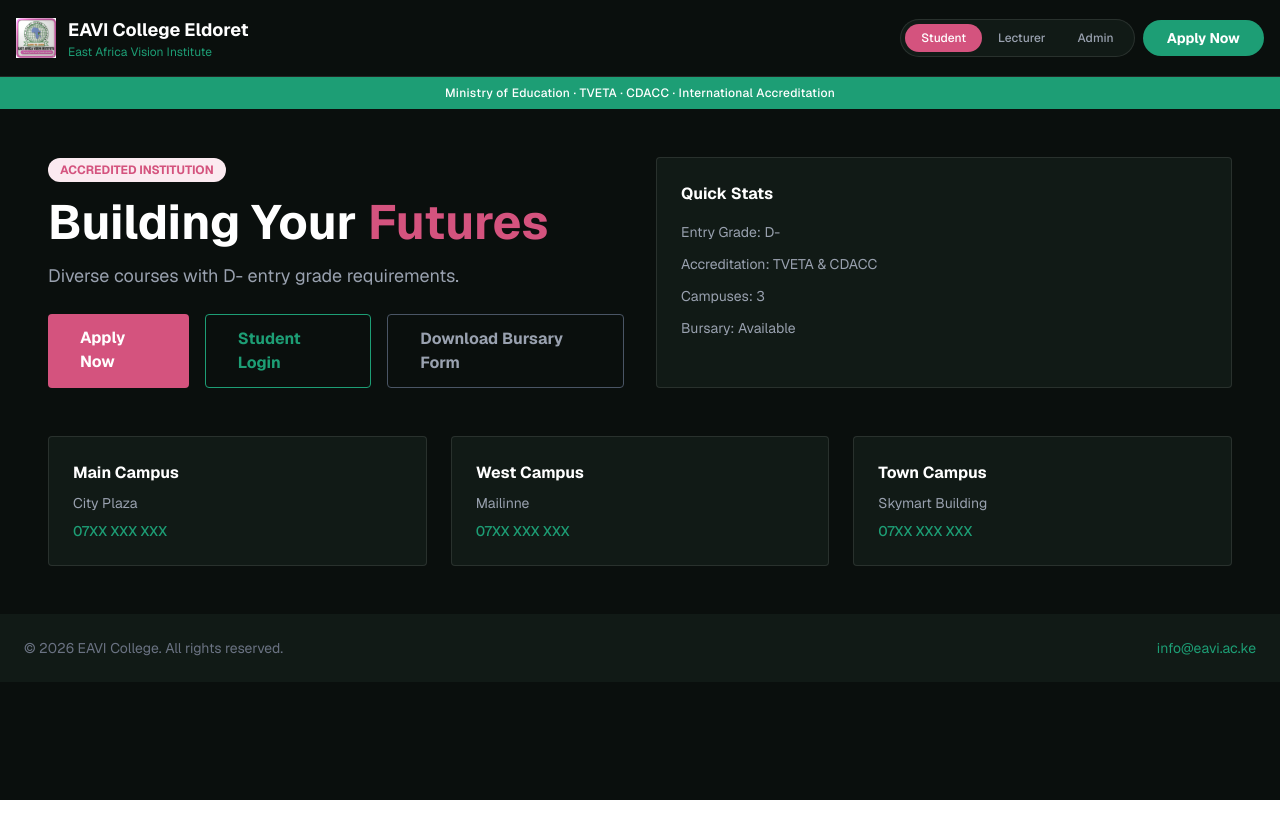
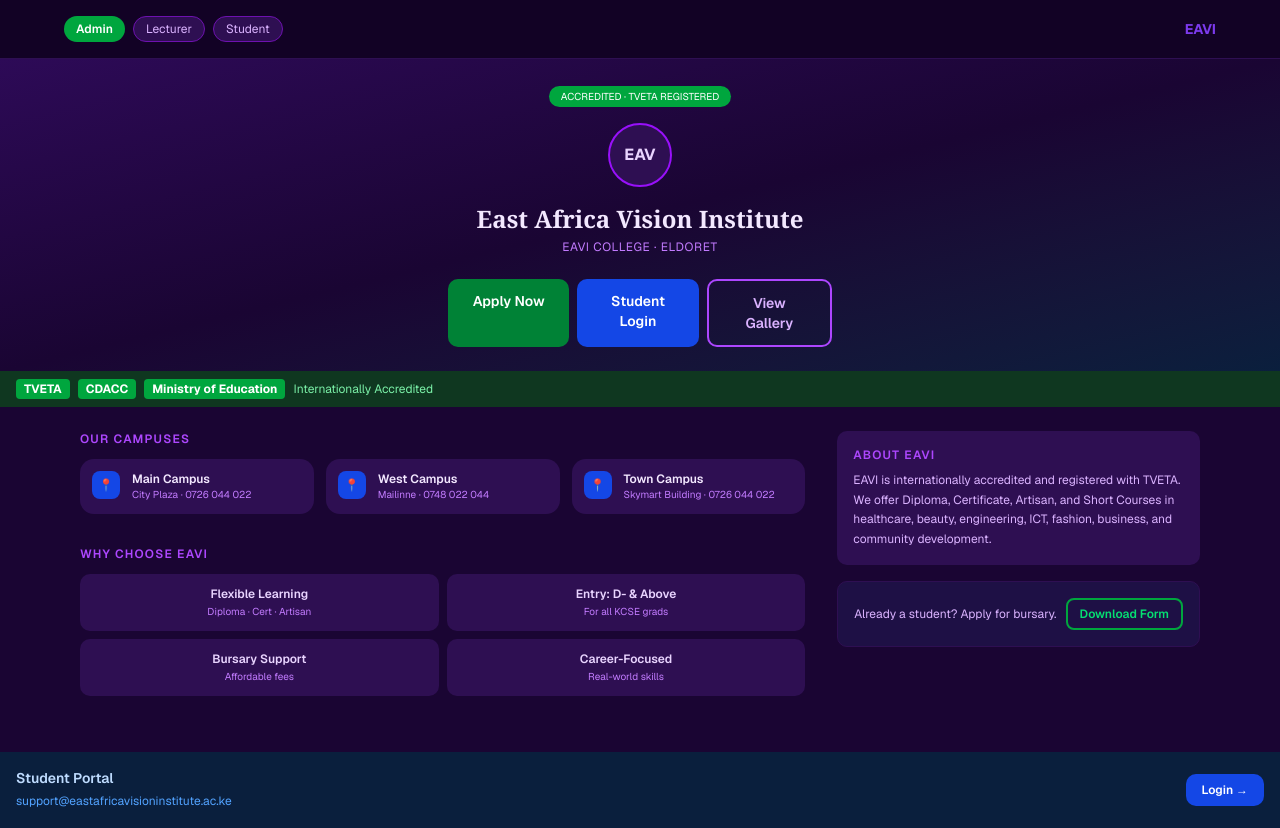
Before and after one commit to braxton0054/eavi.eavii, a Next.js app: page / in a window 1280 px wide. Before the commit the page ends 800 px from the top, so only its background shows below. Built offline with nearby package versions, Linux system fonts and the light colour scheme.

Commit message:
feat: redesign landing page to purple institutional aesthetic

```diff
--- a/app/page.tsx
+++ b/app/page.tsx
@@ -1,85 +1,102 @@
 import Link from 'next/link';
 import Image from 'next/image';
 
-const Navbar = () => (
-  <nav className="flex items-center justify-between p-4 border-b border-white/10 bg-[#0a0f0d]">
-    <div className="flex items-center gap-3">
-      <Image src="/logo.webp" alt="Logo" width={40} height={40} />
-      <div>
-        <h1 className="text-white font-bold text-lg">EAVI College Eldoret</h1>
-        <p className="text-[#1D9E75] text-xs">East Africa Vision Institute</p>
+export default function LandingPage() {
+  return (
+    <div className="min-h-screen bg-[#1a0533] font-sans text-[#f3e8ff]">
+      {/* Top Nav */}
+      <nav className="bg-[#120225] border-b border-[#2e0f52] p-4">
+        <div className="max-w-6xl mx-auto flex items-center justify-between">
+          <div className="flex gap-2">
+            <button className="bg-green-600 text-white rounded-full px-3 py-1 text-xs font-semibold">Admin</button>
+            <button className="bg-[#2e0f52] text-purple-300 border border-purple-800 rounded-full px-3 py-1 text-xs">Lecturer</button>
+            <button className="bg-[#2e0f52] text-purple-300 border border-purple-800 rounded-full px-3 py-1 text-xs">Student</button>
+          </div>
+          <div className="text-[#7c3aed] font-bold text-sm">EAVI</div>
+        </div>
+      </nav>
+
+      {/* Hero */}
+      <header className="bg-gradient-to-br from-[#2d0a57] via-[#1a0533] to-[#0a1f3d] p-6 text-center">
+        <div className="max-w-sm mx-auto">
+          <span className="bg-green-600 text-white text-[10px] uppercase px-3 py-1 rounded-full">Accredited · TVETA Registered</span>
+          <div className="w-16 h-16 bg-[#2e0f52] border-2 border-purple-600 rounded-full flex items-center justify-center mx-auto my-4 text-purple-200 font-bold">EAV</div>
+          <h1 className="font-serif text-2xl font-bold mb-1">East Africa Vision Institute</h1>
+          <p className="text-xs text-purple-400 tracking-wider mb-6 uppercase">EAVI College · Eldoret</p>
+          <div className="flex flex-wrap gap-2 justify-center">
+            <Link href="/apply" className="bg-green-700 text-white rounded-lg px-6 py-3 text-sm font-semibold flex-1 min-w-[120px]">Apply Now</Link>
+            <Link href="/login/student" className="bg-blue-700 text-white rounded-lg px-6 py-3 text-sm font-semibold flex-1 min-w-[120px]">Student Login</Link>
+            <button className="border-2 border-purple-500 text-purple-300 rounded-lg px-6 py-3 text-sm font-semibold flex-1 min-w-[120px]">View Gallery</button>
           </div>
         </div>
-    <div className="flex items-center gap-2">
-      <div className="flex bg-[#111a16] rounded-full p-1 border border-white/10">
-        {['Student', 'Lecturer', 'Admin'].map(role => (
-          <button key={role} className={`px-4 py-1.5 rounded-full text-xs font-medium ${role === 'Student' ? 'bg-[#d4537e] text-white' : 'text-gray-400'}`}>
-            {role}
-          </button>
+      </header>
+
+      {/* Accreditation */}
+      <div className="bg-[#0f3720] px-4 py-2 flex flex-wrap gap-2 text-xs">
+        {['TVETA', 'CDACC', 'Ministry of Education'].map(b => (
+            <span key={b} className="bg-green-600 text-white px-2 py-0.5 rounded font-bold">{b}</span>
+        ))}
+        <span className="text-green-300 self-center">Internationally Accredited</span>
+      </div>
+
+      <main className="max-w-6xl mx-auto px-4 py-6 md:grid md:grid-cols-[2fr_1fr] md:gap-8">
+        <div>
+          {/* Campuses */}
+          <section className="mb-8">
+            <h2 className="text-xs font-semibold tracking-widest text-purple-500 uppercase mb-3">Our Campuses</h2>
+            <div className="grid md:grid-cols-3 gap-3">
+              {[
+                { name: 'Main Campus', addr: 'City Plaza', ph: '0726 044 022' },
+                { name: 'West Campus', addr: 'Mailinne', ph: '0748 022 044' },
+                { name: 'Town Campus', addr: 'Skymart Building', ph: '0726 044 022' }
+              ].map(c => (
+                <div key={c.name} className="bg-[#2e0f52] rounded-xl p-3 flex items-start gap-3">
+                    <div className="w-7 h-7 rounded-md bg-blue-700 flex items-center justify-center text-xs text-white">📍</div>
+                    <div>
+                        <div className="text-xs font-semibold">{c.name}</div>
+                        <div className="text-[10px] text-purple-400">{c.addr} · <a href={`tel:${c.ph.replace(/ /g,'')}`}>{c.ph}</a></div>
+                    </div>
+                </div>
               ))}
             </div>
-      <Link href="/apply" className="bg-[#1D9E75] text-white px-6 py-2 rounded-full text-sm font-bold">Apply Now</Link>
+          </section>
+
+          {/* Why Choose EAVI */}
+          <section className="mb-8">
+            <h2 className="text-xs font-semibold tracking-widest text-purple-500 uppercase mb-3">Why Choose EAVI</h2>
+            <div className="grid grid-cols-2 gap-2">
+              {[ {t: 'Flexible Learning', s: 'Diploma · Cert · Artisan'}, {t: 'Entry: D- & Above', s: 'For all KCSE grads'}, {t: 'Bursary Support', s: 'Affordable fees'}, {t: 'Career-Focused', s: 'Real-world skills'}].map(item => (
+                  <div key={item.t} className="bg-[#2e0f52] rounded-lg p-3 text-center">
+                      <div className="text-xs font-semibold text-purple-200">{item.t}</div>
+                      <div className="text-[10px] text-purple-400 mt-0.5">{item.s}</div>
                   </div>
-  </nav>
-);
-
-const AccreditationStrip = () => (
-  <div className="bg-[#1D9E75] text-white py-2 text-center text-xs font-medium tracking-wide">
-    Ministry of Education · TVETA · CDACC · International Accreditation
-  </div>
-);
-
-const Hero = () => (
-  <section className="grid grid-cols-2 gap-8 p-12 bg-[#0a0f0d]">
-    <div>
-      <span className="inline-block bg-[#FBEAF0] text-[#d4537e] px-3 py-1 rounded-full text-xs font-bold mb-4">ACCREDITED INSTITUTION</span>
-      <h1 className="text-5xl font-bold text-white mb-4">Building Your <span className="text-[#d4537e]">Futures</span></h1>
-      <p className="text-gray-400 mb-6 text-lg">Diverse courses with D- entry grade requirements.</p>
-      <div className="flex gap-4">
-        <Link href="/apply" className="bg-[#d4537e] text-white px-8 py-3 rounded font-bold">Apply Now</Link>
-        <Link href="/login/student" className="border border-[#1D9E75] text-[#1D9E75] px-8 py-3 rounded font-bold">Student Login</Link>
-        <Link href="/bursary-form.pdf" className="border border-gray-600 text-gray-400 px-8 py-3 rounded font-bold">Download Bursary Form</Link>
-      </div>
-    </div>
-    <div className="bg-[#111a16] p-6 rounded border border-white/10">
-      <h3 className="text-white font-bold mb-4">Quick Stats</h3>
-      <ul className="space-y-3 text-gray-400 text-sm">
-        <li>Entry Grade: D-</li>
-        <li>Accreditation: TVETA & CDACC</li>
-        <li>Campuses: 3</li>
-        <li>Bursary: Available</li>
-      </ul>
+              ))}
             </div>
           </section>
-);
+        </div>
 
-const CampusCard = ({ name, address, phone }: { name: string, address: string, phone: string }) => (
-  <div className="bg-[#111a16] p-6 rounded border border-white/10">
-    <h4 className="text-white font-bold mb-2">{name}</h4>
-    <p className="text-gray-400 text-sm">{address}</p>
-    <p className="text-[#1D9E75] text-sm mt-2 font-medium">{phone}</p>
+        {/* Sidebar */}
+        <aside>
+            <div className="bg-[#2e0f52] rounded-lg p-4 mb-4">
+                <h2 className="text-xs font-semibold tracking-widest text-purple-500 uppercase mb-2">About EAVI</h2>
+                <p className="text-xs text-purple-300 leading-relaxed">EAVI is internationally accredited and registered with TVETA. We offer Diploma, Certificate, Artisan, and Short Courses in healthcare, beauty, engineering, ICT, fashion, business, and community development.</p>
             </div>
-);
 
-const Footer = () => (
-  <footer className="bg-[#111a16] text-gray-500 p-6 text-sm flex justify-between">
-    <p>© {new Date().getFullYear()} EAVI College. All rights reserved.</p>
-    <p className="text-[#1D9E75]">info@eavi.ac.ke</p>
-  </footer>
-);
+            <div className="bg-[#1e1045] p-4 rounded-lg border border-[#2e0f52] mb-4 flex items-center justify-between">
+                <p className="text-xs text-purple-300">Already a student? Apply for bursary.</p>
+                <Link href="/bursary-form.pdf" className="border-2 border-green-600 text-green-400 rounded-md px-3 py-1.5 text-xs font-semibold">Download Form</Link>
+            </div>
+        </aside>
+      </main>
 
-export default function LandingPage() {
-  return (
-    <div className="bg-[#0a0f0d] min-h-screen font-sans">
-      <Navbar />
-      <AccreditationStrip />
-      <Hero />
-      <section className="grid grid-cols-3 gap-6 px-12 pb-12">
-        <CampusCard name="Main Campus" address="City Plaza" phone="07XX XXX XXX" />
-        <CampusCard name="West Campus" address="Mailinne" phone="07XX XXX XXX" />
-        <CampusCard name="Town Campus" address="Skymart Building" phone="07XX XXX XXX" />
-      </section>
-      <Footer />
+      {/* Login Banner */}
+      <div className="bg-[#0a1f3d] p-4 flex items-center justify-between mt-auto">
+        <div>
+            <span className="text-sm font-semibold text-blue-200 block">Student Portal</span>
+            <a href="mailto:support@eastafricavisioninstitute.ac.ke" className="text-xs text-blue-400">support@eastafricavisioninstitute.ac.ke</a>
+        </div>
+        <Link href="/login/student" className="bg-blue-700 text-white rounded-lg px-4 py-2 text-xs font-semibold">Login →</Link>
+      </div>
     </div>
   );
 }
```
Lines whose indentation alone changed are shown as unchanged.
